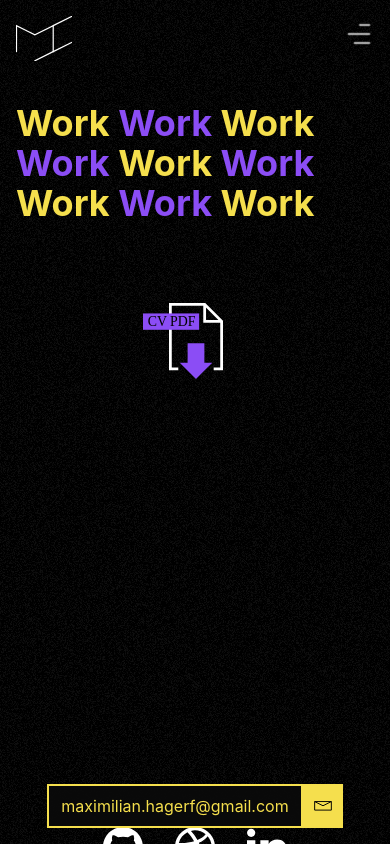
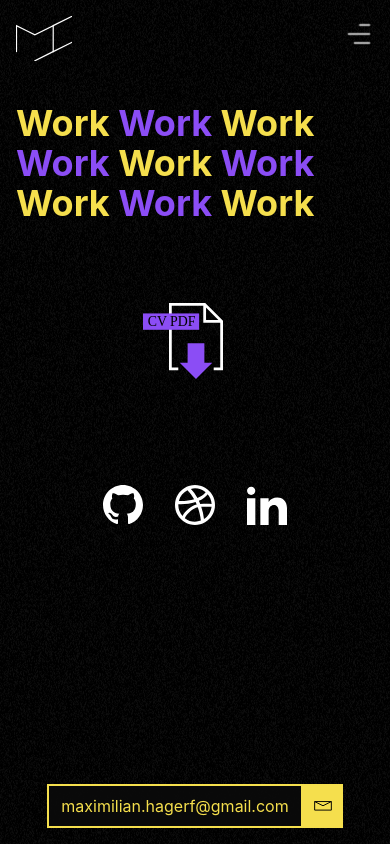
Before and after one commit to maximilianhagerf/hagerf_se-next, a Next.js app: page /work in a window 390 px wide. Shown: the top 844 px of the page. Built offline with nearby package versions, Linux system fonts and the light colour scheme.

Commit message:
smaller margin bottom for phones work page

```diff
--- a/styles/modules/Content.module.css
+++ b/styles/modules/Content.module.css
@@ -180,9 +180,9 @@
  */
 
 .WorkCV {
-  @apply relative mb-halfScreenH inline-block mx-auto;
-  @apply w-20 -left-3;
-  @apply sm:w-60 sm:p-4 sm:-left-9;
+  @apply relative  inline-block mx-auto;
+  @apply w-20 -left-3 mb-20;
+  @apply sm:w-60 sm:p-4 sm:-left-9 sm:mb-halfScreenH;
   @apply lg:w-80 lg:p-4 lg:-left-9;
 }
 
```
